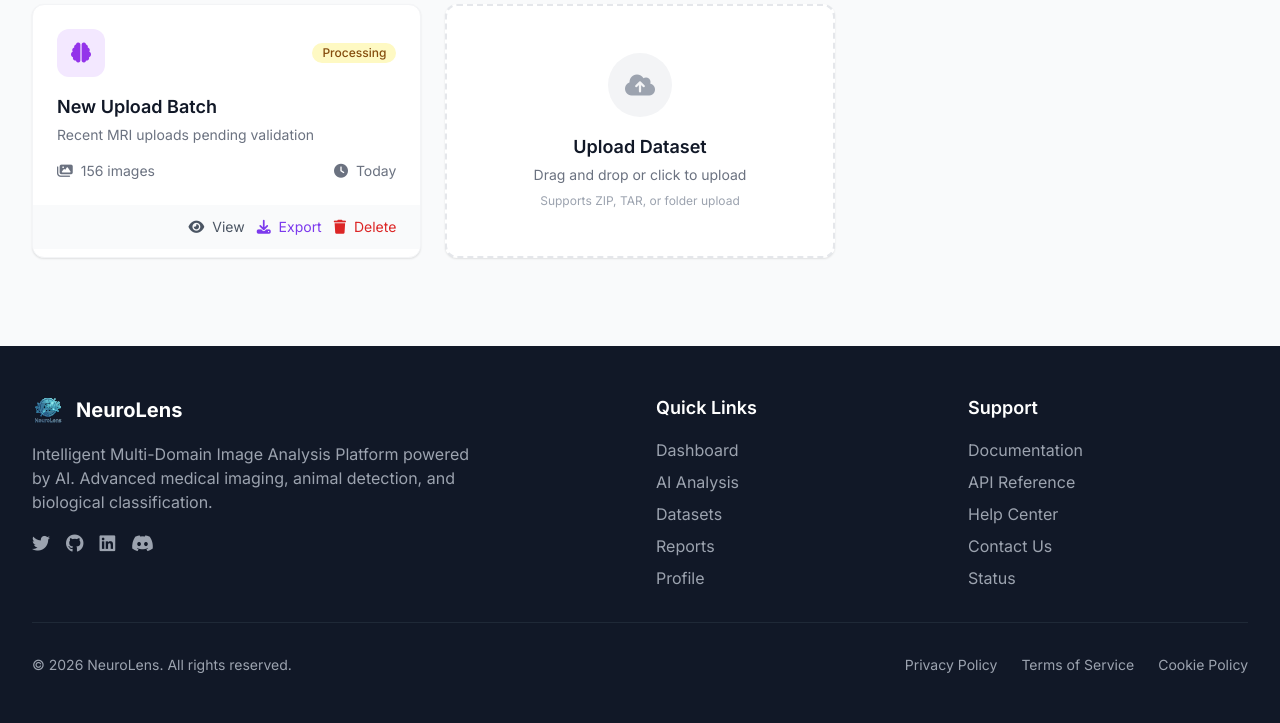
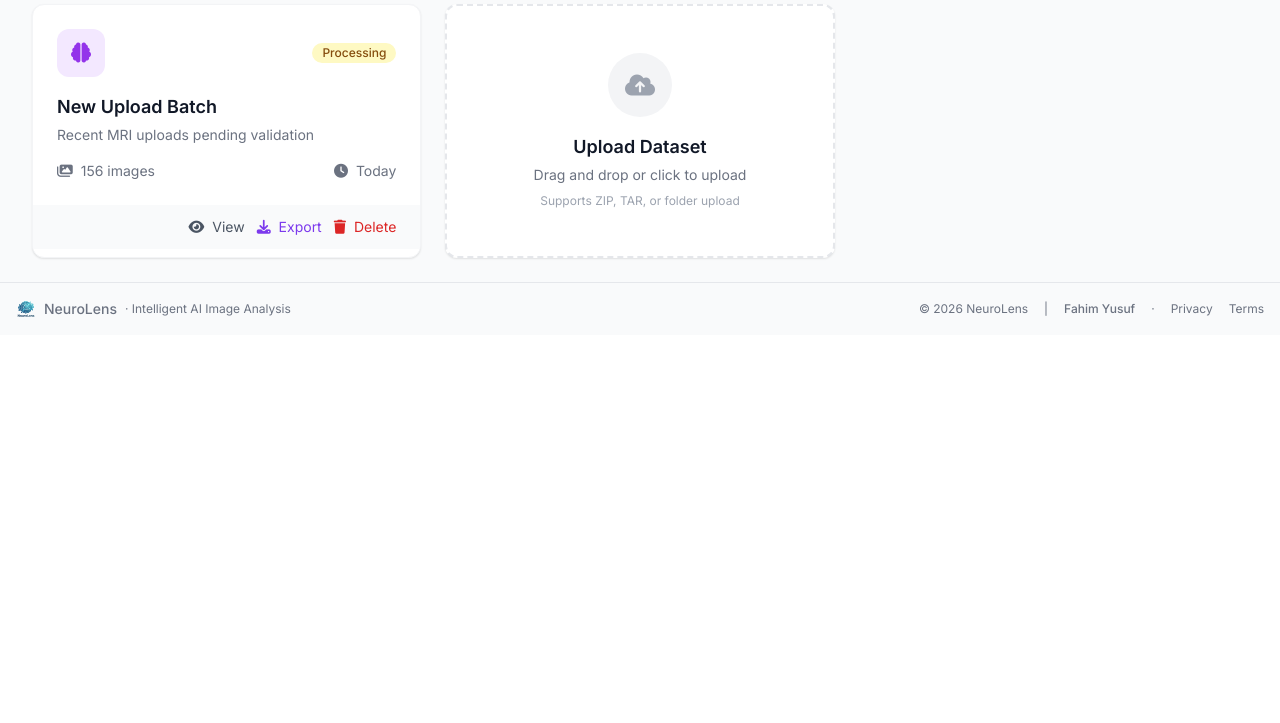
Before and after one commit to fahim06/NeuroLens, a Django app: page /datasets/ in a window 1280 px wide. Shown: the part 659-1382 px from the top of the page. After the commit the page ends 976 px from the top, so only its background shows below. Run offline with Django 5.2, Linux system fonts and the light colour scheme; the visitor is signed in with stand-in values (Sample User, id 1); data comes from the database, SQL or seed files in the repository; data that the repository does not hold is empty; parts of the project's set-up code (start-up, migrations or seed data) failed here and were passed over; some libraries are stand-ins or nearby versions.

Commit message:
fix: improve system info handling and update footer design
- Added an event listener to properly handle the system info close button.
- Updated `hideSystemInfo` function to use element removal instead of `display: none`.
- Simplified and modernized footer layout with updated branding and legal links.

Signed-off-by: Fahim Yusuf <68291728+fahim06@users.noreply.github.com>

```diff
--- a/ui/templates/ui/base.html
+++ b/ui/templates/ui/base.html
@@ -332,75 +332,26 @@
     </main>
 
     <!-- Footer -->
-    <footer class="bg-gray-900 text-white mt-16">
-        <div class="max-w-7xl mx-auto py-12 px-4 sm:px-6 lg:px-8">
-            <div class="grid grid-cols-1 md:grid-cols-4 gap-8">
-                <!-- Company Info -->
-                <div class="col-span-1 md:col-span-2">
-                    <div class="flex items-center mb-4">
-                        <img src="{% static 'ui/images/logo.svg' %}" alt="NeuroLens" class="w-8 h-8 mr-3">
-                        <span class="text-xl font-bold">NeuroLens</span>
-                    </div>
-                    <p class="text-gray-400 mb-4 max-w-md">
-                        Intelligent Multi-Domain Image Analysis Platform powered by AI.
-                        Advanced medical imaging, animal detection, and biological classification.
-                    </p>
-                    <div class="flex space-x-4">
-                        <a href="#" class="text-gray-400 hover:text-white transition-colors">
-                            <i class="fa-brands fa-twitter text-lg"></i>
-                        </a>
-                        <a href="#" class="text-gray-400 hover:text-white transition-colors">
-                            <i class="fa-brands fa-github text-lg"></i>
-                        </a>
-                        <a href="#" class="text-gray-400 hover:text-white transition-colors">
-                            <i class="fa-brands fa-linkedin text-lg"></i>
-                        </a>
-                        <a href="#" class="text-gray-400 hover:text-white transition-colors">
-                            <i class="fa-brands fa-discord text-lg"></i>
-                        </a>
-                    </div>
-                </div>
-
-                <!-- Quick Links -->
-                <div>
-                    <h3 class="text-lg font-semibold mb-4">Quick Links</h3>
-                    <ul class="space-y-2">
-                        <li><a href="{% url 'ui:dashboard' %}" class="text-gray-400 hover:text-white transition-colors">Dashboard</a>
-                        </li>
-                        <li><a href="{% url 'ui:inference' %}" class="text-gray-400 hover:text-white transition-colors">AI
-                            Analysis</a></li>
-                        <li><a href="{% url 'ui:datasets' %}" class="text-gray-400 hover:text-white transition-colors">Datasets</a>
-                        </li>
-                        <li><a href="{% url 'ui:reports' %}" class="text-gray-400 hover:text-white transition-colors">Reports</a>
-                        </li>
-                        <li><a href="{% url 'ui:profile' %}" class="text-gray-400 hover:text-white transition-colors">Profile</a>
-                        </li>
-                    </ul>
-                </div>
-
-                <!-- Support -->
-                <div>
-                    <h3 class="text-lg font-semibold mb-4">Support</h3>
-                    <ul class="space-y-2">
-                        <li><a href="#" class="text-gray-400 hover:text-white transition-colors">Documentation</a></li>
-                        <li><a href="#" class="text-gray-400 hover:text-white transition-colors">API Reference</a></li>
-                        <li><a href="#" class="text-gray-400 hover:text-white transition-colors">Help Center</a></li>
-                        <li><a href="#" class="text-gray-400 hover:text-white transition-colors">Contact Us</a></li>
-                        <li><a href="#" class="text-gray-400 hover:text-white transition-colors">Status</a></li>
-                    </ul>
-                </div>
+    <footer class="border-t border-gray-200 dark:border-gray-800">
+        <div class="max-w-7xl mx-auto px-4 py-4 flex flex-col sm:flex-row items-center justify-between gap-2">
+            <!-- Branding -->
+            <div class="flex items-center gap-2 text-sm text-gray-500 dark:text-gray-400">
+                <img alt="NeuroLens" class="h-5 w-5" src="{% static 'ui/images/logo.svg' %}">
+                <span class="font-medium text-gray-700 dark:text-gray-300">NeuroLens</span>
+                <span class="hidden sm:inline text-xs text-gray-500 dark:text-gray-400">
+                    · Intelligent AI Image Analysis
+                </span>
             </div>
 
-            <!-- Bottom Bar -->
-            <div class="border-t border-gray-800 mt-8 pt-8 flex flex-col md:flex-row justify-between items-center">
-                <div class="text-gray-400 text-sm mb-4 md:mb-0">
-                    © 2026 NeuroLens. All rights reserved.
-                </div>
-                <div class="flex space-x-6 text-sm">
-                    <a href="#" class="text-gray-400 hover:text-white transition-colors">Privacy Policy</a>
-                    <a href="#" class="text-gray-400 hover:text-white transition-colors">Terms of Service</a>
-                    <a href="#" class="text-gray-400 hover:text-white transition-colors">Cookie Policy</a>
-                </div>
+            <!-- Legal Links -->
+            <div class="flex items-center gap-4 text-xs text-gray-500 dark:text-gray-400">
+                <span>© {% now "Y" %} NeuroLens</span>
+                <span class="hidden sm:inline">|</span>
+                <a class="hover:text-gray-700 dark:hover:text-gray-300 font-medium" href="https://fahimyusuf.com.bd/" rel="noopener"
+                   target="_blank">Fahim Yusuf</a>
+                <span class="hidden sm:inline">·</span>
+                <a class="hover:text-gray-700 dark:hover:text-gray-300" href="/privacy">Privacy</a>
+                <a class="hover:text-gray-700 dark:hover:text-gray-300" href="/terms">Terms</a>
             </div>
         </div>
     </footer>
```
Also changed, not shown: ui/templates/ui/dashboard.html (+18 -3 lines).
